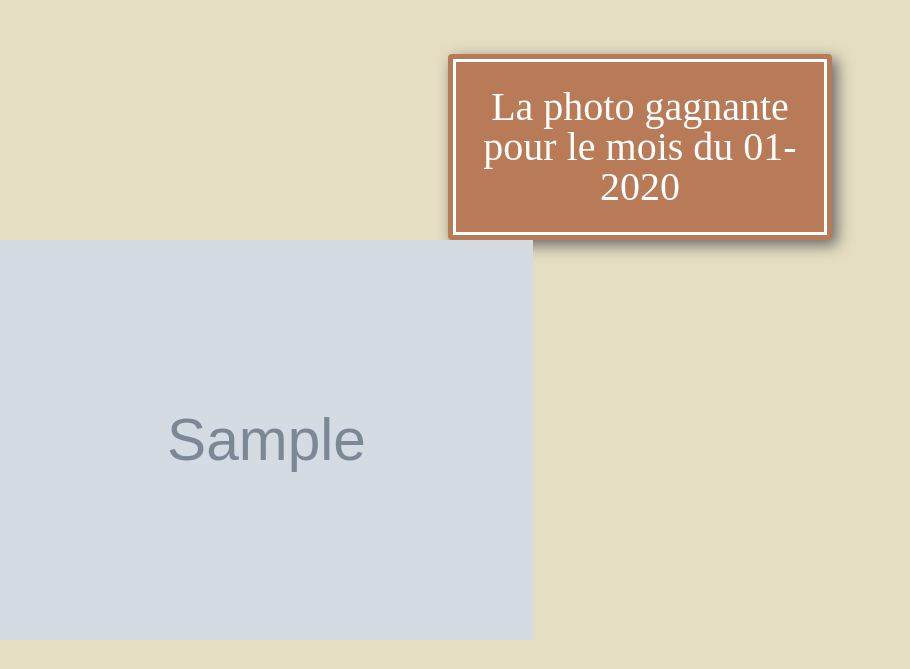
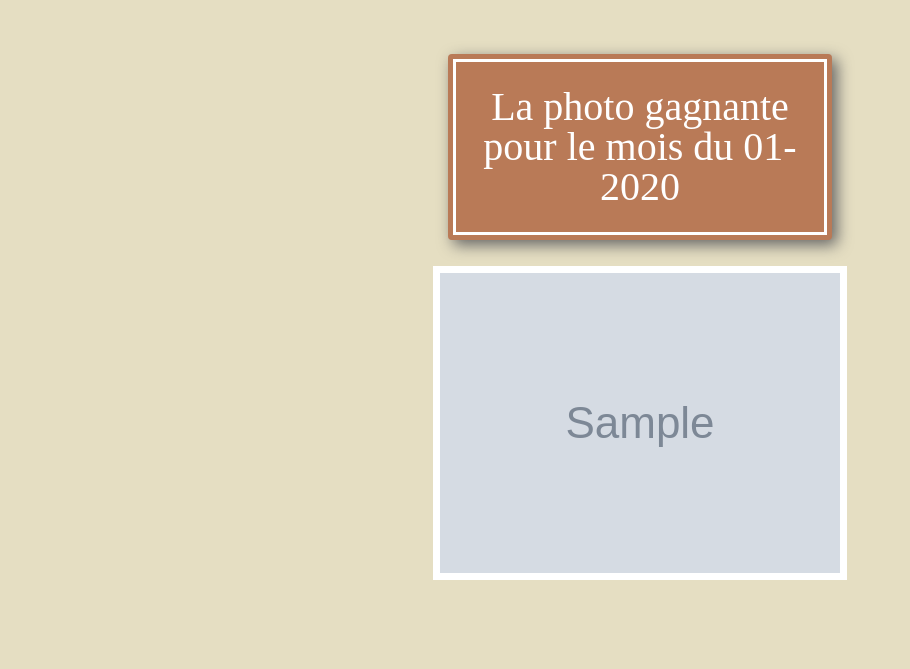
Before and after one commit to cvilleger/CatContest, a PHP site: page / in a window 1280 px wide. Shown: the part 571-1240 px from the top of the page, without its empty margins (0-910 px from the left). After the commit the page ends 1151 px from the top, so only its background shows below. Run offline with PHP 8.4, Linux system fonts and the light colour scheme; tables that the repository leaves empty hold one stand-in row (values such as "Sample post"); grey boxes marked "Sample" are stand-in pictures; some libraries are stand-ins or nearby versions.

Commit message:
Winner picture css properties added

```diff
--- a/web/index.php
+++ b/web/index.php
@@ -112,9 +112,11 @@
             </span>
         </div>
     </div>
+    <div class="picture">
     <?php
-        echo '<img height=400px src="' . $userWinner['pictureLink'] . '">';
+        echo '<img src="' . $userWinner['pictureLink'] . '">';
     ?>
+    </div>
     <?php endif ?>
 
     <?php endif ?>
--- a/web/public/css/style.css
+++ b/web/public/css/style.css
@@ -254,6 +254,14 @@ p{
     font-weight: bold;
 }
 
+.picture img{
+    border: 7px solid white;
+    display: block;
+    margin: auto;
+    margin-top: 2%;
+    max-height: 300px;
+}
+
 /**
 * My picture
 **/
--- a/web/save.php
+++ b/web/save.php
@@ -21,7 +21,7 @@ require_once '../Bootstrap.php' ?>
 
         echo '<img style="display: block; margin-left: auto; margin-right: auto;" height=300px src="' . $facebookPhoto['source'] . '" title="Votre photo du Cat Contest">';
 
-        echo '<h2>Merci de votre participation, redirection en cours...</h2>';
+        echo '<div class="important">Merci de votre participation, redirection en cours...</div>';
         echo '</br>';
 
         echo '<img style="display: block; margin-left: auto; margin-right: auto; border-radius: 50%;" src="public/img/cat-loading.gif" title="Chargement de votre photo">';
```
